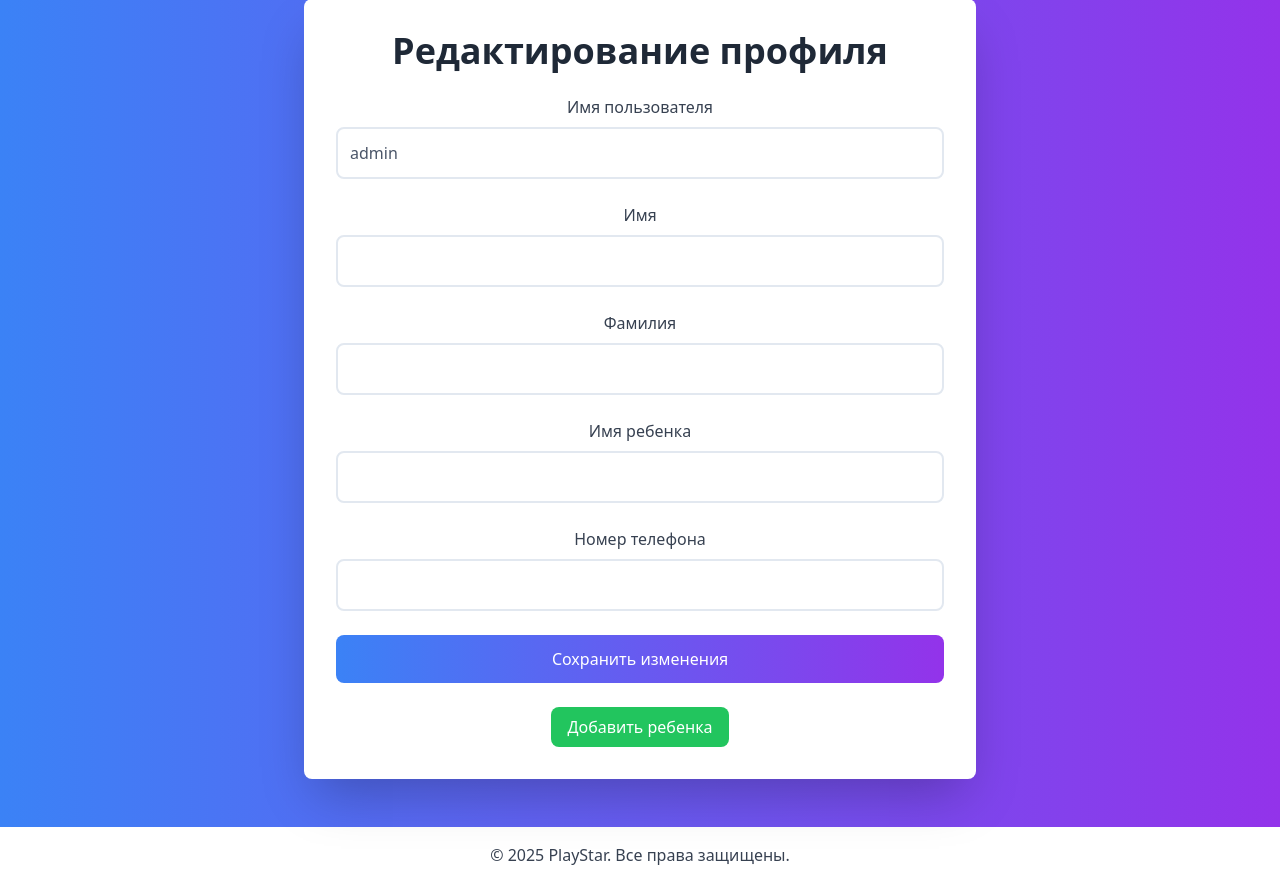
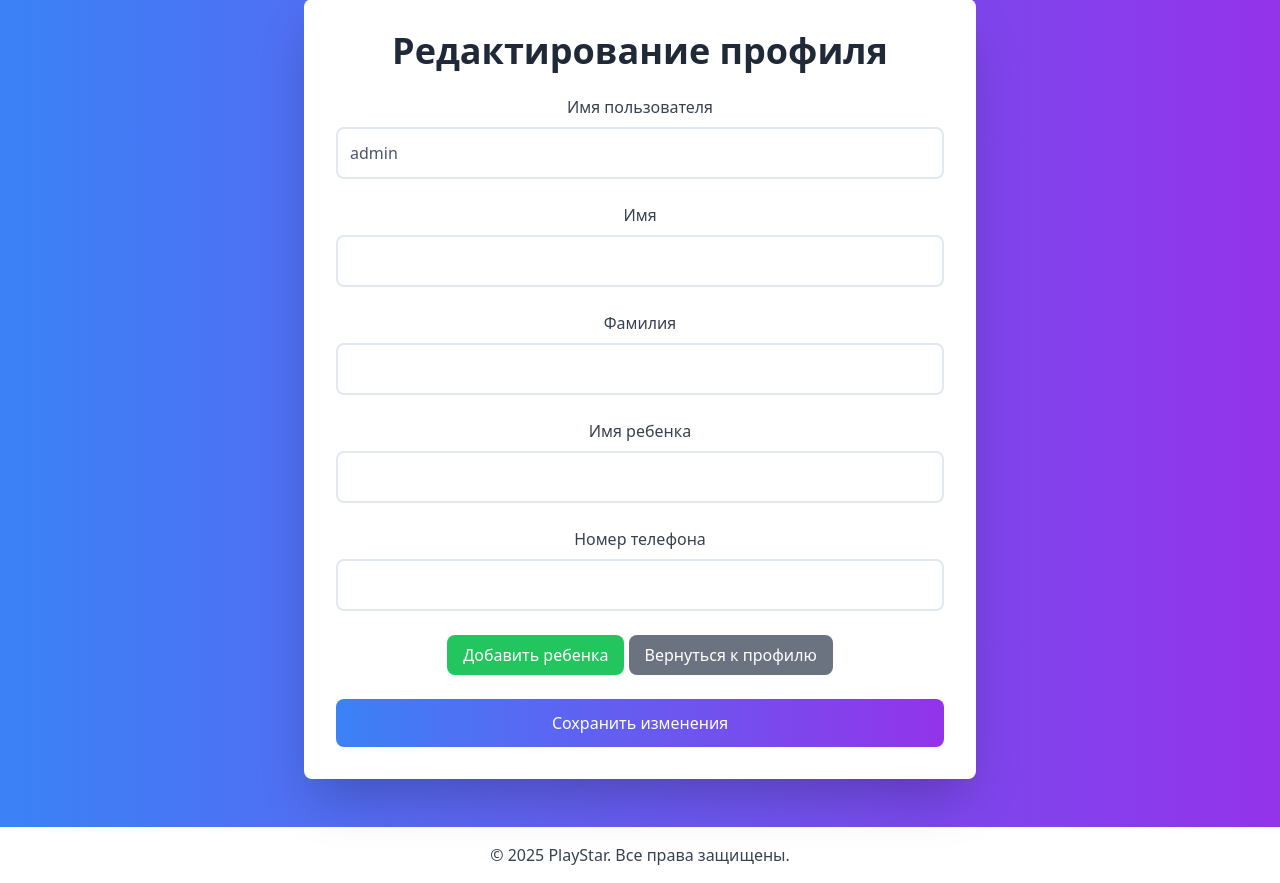
Before and after one commit to sal1hov/PlayStarProject, a Django app: page /accounts/profile/edit/ in a window 1280 px wide. Shown: the part 117-1000 px from the top of the page. Run offline with Django 5.2, Linux system fonts and the light colour scheme; a user stored in the database is signed in; data comes from the database, SQL or seed files in the repository; some libraries are stand-ins or nearby versions.

Commit message:
Обновление шаблона accounts/profile_edit.html

```diff
--- a/Project/accounts/templates/accounts/profile_edit.html
+++ b/Project/accounts/templates/accounts/profile_edit.html
@@ -25,16 +25,23 @@
             {% endfor %}
         </div>
 
-        <!-- Кнопка сохранения -->
-        <button type="submit" class="w-full bg-gradient-to-r from-blue-500 to-purple-600 text-white py-3 px-6 rounded-lg hover:from-blue-600 hover:to-purple-700 transition duration-300">
-            Сохранить изменения
-        </button>
-    </form>
+
 
     <!-- Кнопка для открытия модального окна -->
     <button onclick="openModal()" class="mt-6 bg-green-500 text-white py-2 px-4 rounded-lg hover:bg-green-600 transition duration-300">
         Добавить ребенка
     </button>
+
+    <!-- Ссылка на профиль -->
+    <a href="{% url 'profile' %}" class="mt-4 inline-block bg-gray-500 text-white py-2 px-4 rounded-lg hover:bg-gray-600 transition duration-300">
+        Вернуться к профилю
+    </a>
+
+                <!-- Кнопка сохранения -->
+        <button type="submit" class="w-full bg-gradient-to-r from-blue-500 to-purple-600 text-white py-3 px-6 rounded-lg hover:from-blue-600 hover:to-purple-700 transition duration-300">
+            Сохранить изменения
+        </button>
+    </form>
 </div>
 
 <!-- Модальное окно -->
```
